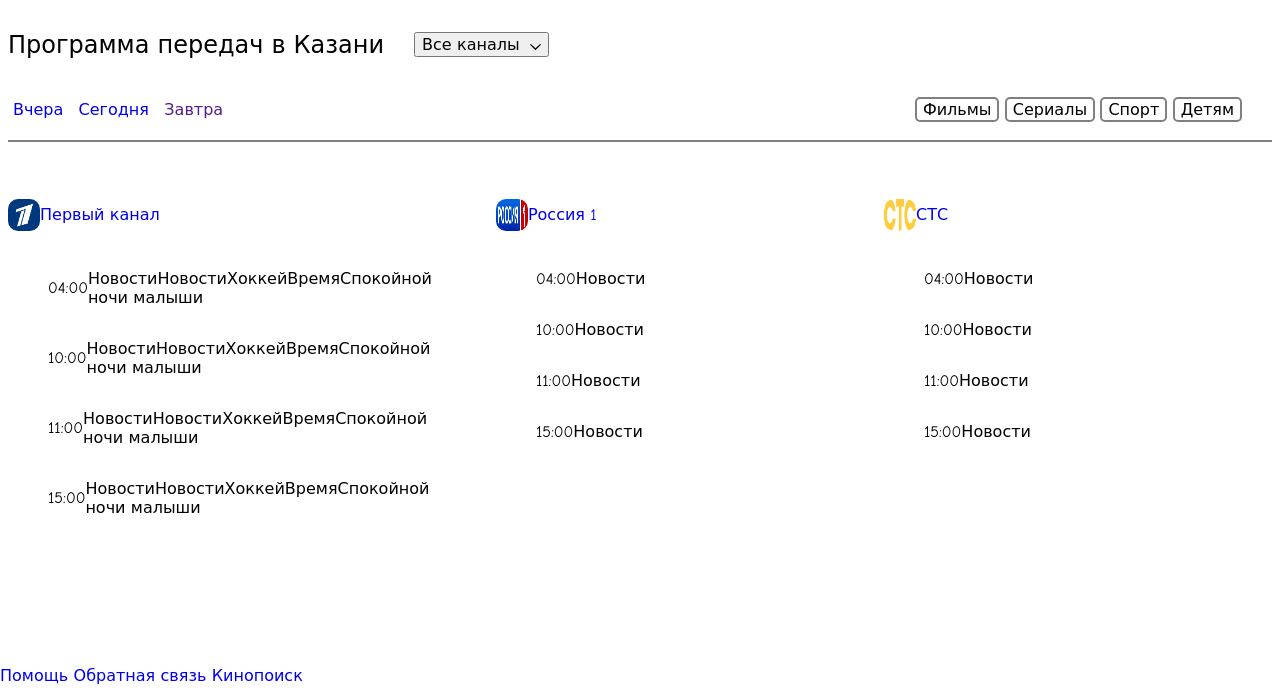
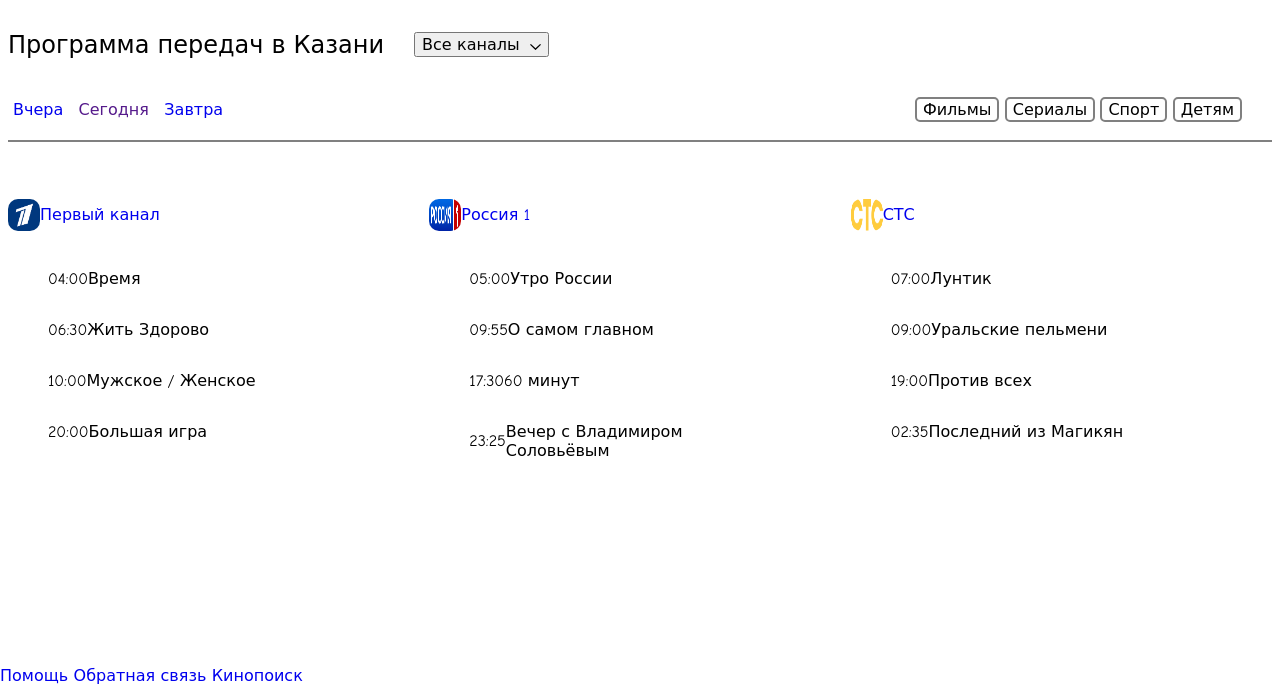
Before and after one commit to MrSeryLol/WebLab, a plain HTML site: page static/html/index.html in a window 1280 px wide. Both pictures are taken after a click on the element "Вчера". Shown: the part 104-800 px from the top of the page. Drawn offline with Linux system fonts and the light colour scheme.

Commit message:
5 Lab is ready

```diff
--- a/scripts/app.js
+++ b/scripts/app.js
@@ -1,21 +1,89 @@
-var main = () => {
-    "use strict";
-    console.log("hello, world!");
-    const info = $("grid-events:nth-child(1)");
-    console.log(info);
-    console.log()
-    const yesterday_schedeule = [
-        "Новости",
-        "Хоккей",
-        "Время",
-        "Спокойной ночи малыши"
-    ];
-    for (let tabNumber = 0; tabNumber < yesterday_schedeule.length; tabNumber++) {
-        const tabSelector = ".yesterday-item";
-        $(tabSelector).on("click", () => {
-            $("h3.grid-item").append(yesterday_schedeule[tabNumber]);
-        });
+"use strict";
+
+class Schedule {
+    items = 3
+    constructor(channel, scheduleTime, scheduleItems) {
+        this.channel = channel
+        this.scheduleTime = scheduleTime
+        this.scheduleItems = scheduleItems
     }
 
-};
-$(document).ready(main);
+    getHTML() {
+        return `<div class="grid-element">
+                    <a href="../html/${this.channel.link}">
+                    <img src="../images/${this.channel.image}">
+                    <h2>${this.channel.name}</h2>
+                    </a>
+                    <ul class="grid-events">
+                        <li>
+                            <a class="link-grid-item-time">
+                            <time>${this.scheduleTime[0]}</time>
+                            <h3 class="grid-item">${this.scheduleItems[0]}</h3>
+                            </a>
+                        </li>
+                        <li>
+                            <a class="link-grid-item-time">
+                            <time>${this.scheduleTime[1]}</time>
+                            <h3 class="grid-item">${this.scheduleItems[1]}</h3>
+                            </a>
+                        </li>
+                        <li>
+                            <a class="link-grid-item-time">
+                            <time>${this.scheduleTime[2]}</time>
+                            <h3 class="grid-item">${this.scheduleItems[2]}</h3>
+                            </a>
+                        </li>
+                        <li>
+                            <a class="link-grid-item-time">
+                            <time>${this.scheduleTime[3]}</time>
+                            <h3 class="grid-item">${this.scheduleItems[3]}</h3>
+                            </a>
+                        </li>
+                    </ul>
+                </div>`
+    }
+
+    setSchedule(newElem) {
+        $('.grid-container').append(newElem)
+    }
+}
+
+class Channel {
+    constructor(link, image, name) {
+        this.link = link
+        this.image = image
+        this.name = name
+    }
+}
+
+
+
+$(document).ready(() => {
+    console.log("hello, world!");
+
+    const firstChannel = new Channel('first-channel.html', 'first-channel-icon.png', 'Первый канал');
+    const russiaOneChannel = new Channel('russia-1-channel.html', 'Russia-one-icon.png', 'Россия 1');
+    const stsChannel = new Channel('sts-channel.html', 'Logo_СТС_23-10-2017.png', 'СТС');
+
+    $('.yesterday-item').on('click', () => {
+        $('.grid-container').empty()
+        const firstChannelSchedule = new Schedule(firstChannel, ['04:00', '06:30', '10:00', '20:00'], ['Время', 'Жить Здорово', 'Мужское / Женское', 'Большая игра'])
+        const russiaOneChannelSchedule = new Schedule(russiaOneChannel, ['05:00', '09:55', '17:30', '23:25'], ['Утро России', 'О самом главном', '60 минут', 'Вечер с Владимиром Соловьёвым'])
+        const stsChannelSchedule = new Schedule(stsChannel, ['07:00', '09:00', '19:00', '02:35'], ['Лунтик', 'Уральские пельмени', 'Против всех', 'Последний из Магикян'])
+
+        firstChannelSchedule.setSchedule(firstChannelSchedule.getHTML())
+        russiaOneChannelSchedule.setSchedule(russiaOneChannelSchedule.getHTML())
+        stsChannelSchedule.setSchedule(stsChannelSchedule.getHTML())
+    })
+
+    $('.tomorrow-item').on('click', () => {
+        $('.grid-container').empty()
+        const firstChannelSchedule = new Schedule(firstChannel, ['05:00', '10:40', '16:15', '23:00'], ['Телеканал "Доброе утро"', 'Информационный канал', 'Мужское / Женское', 'Большая игра'])
+        const russiaOneChannelSchedule = new Schedule(russiaOneChannel, ['05:00', '11:00', '14:55', '23:25'], ['Утро России', 'Вести', 'Кто против?', 'Вечер с Владимиром Соловьёвым'])
+        const stsChannelSchedule = new Schedule(stsChannel, ['06:00', '10:20', '12:50', '23:00'], ['Ералаш', 'Пассажир', 'Ивановы-Ивановы', 'Новые мутанты'])
+
+        firstChannelSchedule.setSchedule(firstChannelSchedule.getHTML())
+        russiaOneChannelSchedule.setSchedule(russiaOneChannelSchedule.getHTML())
+        stsChannelSchedule.setSchedule(stsChannelSchedule.getHTML())
+    })
+})
--- a/static/html/index.html
+++ b/static/html/index.html
@@ -5,6 +5,8 @@
     <title>Главная страница</title>
     <link href="../../stylesheets/reset.css" rel="stylesheet">
     <link href="../../stylesheets/styles.css" rel="stylesheet">
+    <script src="../../libs/jquery-3.6.4.min.js"></script>
+    <script src="../../scripts/app.js"></script>
 </head>
 
 <body>
@@ -54,14 +56,14 @@
                                 </a>
                             </div>
                             <div class="calendar-item">
-                                <a href="#">
+                                <a href="">
                                     <h3 class="today-item">
                                         Сегодня
                                     </h3>
                                 </a>
                             </div>
                             <div class="calendar-item">
-                                <a href="">
+                                <a href="#">
                                     <h3 class="tomorrow-item">
                                         Завтра
                                     </h3>
@@ -106,33 +108,25 @@
                         <ul class="grid-events">
                             <li>
                                 <a class="link-grid-item-time">
-                                    <time>
-                                        04:00
-                                    </time>
+                                    <time>04:00</time>
                                     <h3 class="grid-item">Новости</h3>
                                 </a>
                             </li>
                             <li>
-                                <a class="link grid-item-time">
-                                    <time>
-                                        10:00
-                                    </time>
+                                <a class="link-grid-item-time">
+                                    <time>10:00</time>
                                     <h3 class="grid-item">Новости</h3>
                                 </a>
                             </li>
                             <li>
-                                <a class="link grid-item-time">
-                                    <time>
-                                        11:00
-                                    </time>
+                                <a class="link-grid-item-time">
+                                    <time>11:00</time>
                                     <h3 class="grid-item">Новости</h3>
                                 </a>
                             </li>
                             <li>
-                                <a class="link grid-item-time">
-                                    <time>
-                                        15:00
-                                    </time>
+                                <a class="link-grid-item-time">
+                                    <time>15:00</time>
                                     <h3 class="grid-item">Новости</h3>
                                 </a>
                             </li>
@@ -145,35 +139,27 @@
                         </a>
                         <ul class="grid-events">
                             <li>
-                                <a class="link grid-item-time">
-                                    <time>
-                                        04:00
-                                    </time>
-                                    <h3>Новости</h3>
+                                <a class="link-grid-item-time">
+                                    <time>04:00</time>
+                                    <h3 class="grid-item">Новости</h3>
+                                </a>
+                            </li>
+                            <li>
+                                <a class="link-grid-item-time">
+                                    <time>10:00</time>
+                                    <h3 class="grid-item">Новости</h3>
                                 </a>
                             </li>
                             <li>
                                 <a class="link grid-item-time">
-                                    <time>
-                                        10:00
-                                    </time>
-                                    <h3>Новости</h3>
+                                    <time>11:00</time>
+                                    <h3 class="grid-item">Новости</h3>
                                 </a>
                             </li>
                             <li>
-                                <a class="link grid-item-time">
-                                    <time>
-                                        11:00
-                                    </time>
-                                    <h3>Новости</h3>
-                                </a>
-                            </li>
-                            <li>
-                                <a class="link grid-item-time">
-                                    <time>
-                                        15:00
-                                    </time>
-                                    <h3>Новости</h3>
+                                <a class="link-grid-item-time">
+                                    <time>15:00</time>
+                                    <h3 class="grid-item">Новости</h3>
                                 </a>
                             </li>
                         </ul>
@@ -185,35 +171,27 @@
                         </a>
                         <ul class="grid-events">
                             <li>
-                                <a class="link grid-item-time">
-                                    <time>
-                                        04:00
-                                    </time>
-                                    <h3>Новости</h3>
+                                <a class="link-grid-item-time">
+                                    <time>04:00</time>
+                                    <h3 class="grid-item">Новости</h3>
                                 </a>
                             </li>
                             <li>
-                                <a class="link grid-item-time">
-                                    <time>
-                                        10:00
-                                    </time>
-                                    <h3>Новости</h3>
+                                <a class="link-grid-item-time">
+                                    <time>10:00</time>
+                                    <h3 class="grid-item">Новости</h3>
                                 </a>
                             </li>
                             <li>
-                                <a class="link grid-item-time">
-                                    <time>
-                                        11:00
-                                    </time>
-                                    <h3>Новости</h3>
+                                <a class="link-grid-item-time">
+                                    <time>11:00</time>
+                                    <h3 class="grid-item">Новости</h3>
                                 </a>
                             </li>
                             <li>
-                                <a class="link grid-item-time">
-                                    <time>
-                                        15:00
-                                    </time>
-                                    <h3>Новости</h3>
+                                <a class="link-grid-item-time">
+                                    <time>15:00</time>
+                                    <h3 class="grid-item">Новости</h3>
                                 </a>
                             </li>
                         </ul>
@@ -231,8 +209,8 @@
         </div>
     </footer>
 
-    <script src="../../libs/jquery-3.6.4.min.js"></script>
-    <script src="../../scripts/app.js"></script>
+    <!-- <script src="../../libs/jquery-3.6.4.min.js"></script>
+    <script src="../../scripts/app.js"></script> -->
 
 </body>
 
```
